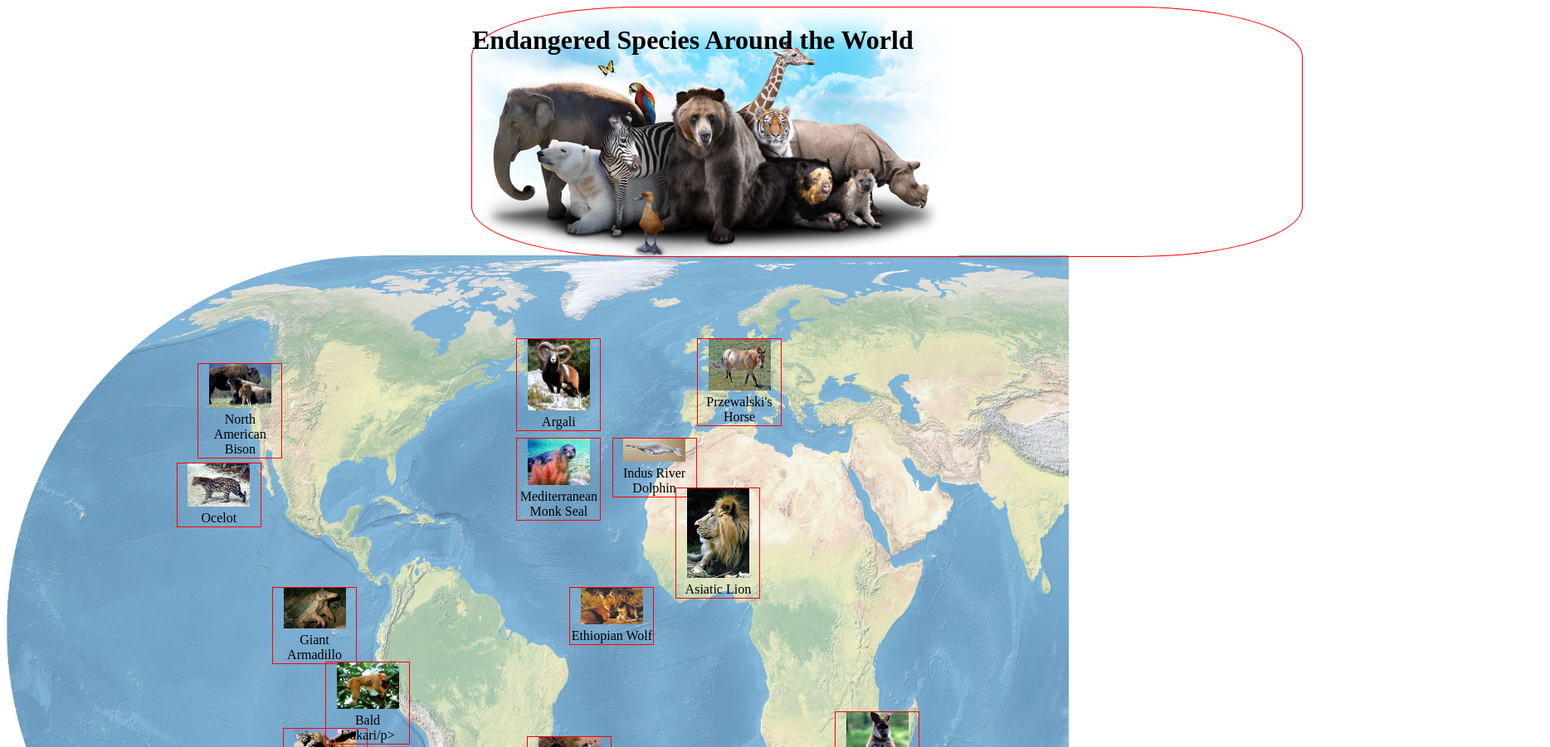
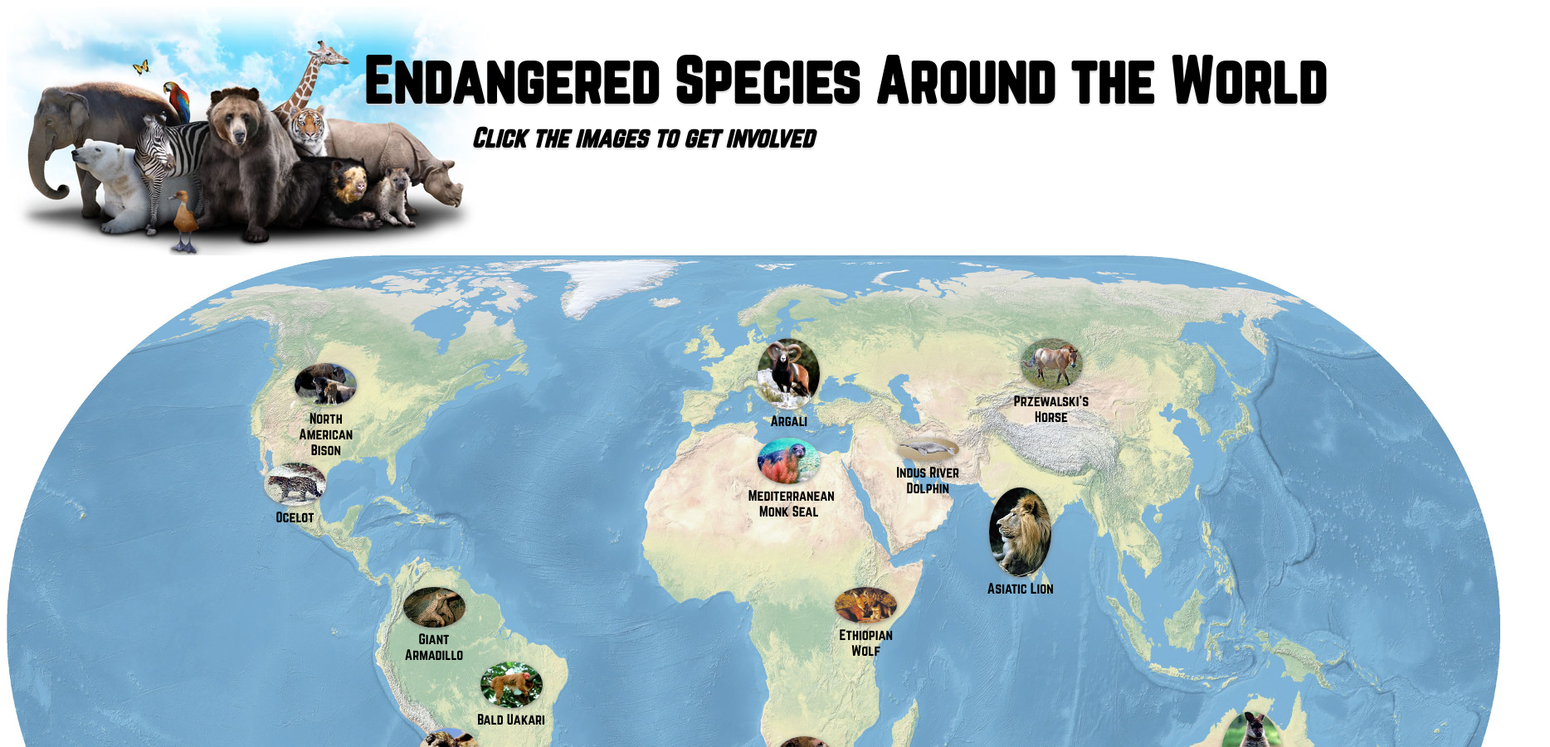
Before and after one commit to pokojt/endangeredAnimals, a plain HTML site: page index.html in a window 1280 px wide. Shown: the top 901 px of the page at 83% size, 1868 px wide, since content can reach past the window. Drawn offline with Linux system fonts and the light colour scheme.

Commit message:
Change mastHead and make all images/text fixed when screen changes

```diff
--- a/css/styles.css
+++ b/css/styles.css
@@ -6,24 +6,55 @@
           box-sizing: border-box;
 }
 
+@font-face {
+  font-family: 'norwester';
+  src: url("norwester.otf");
+}
+
+body {
+  font-family: 'norwester', sans-serif;
+}
+
 .mastHead {
   background-image: url("../img/mastHead.jpg");
   background-repeat: no-repeat;
-  width: 1000px;
+  width: 100%;
   height: 300px;
   position: fixed;
-  margin-left: 560px;
-  border-radius: 20%;
+  /*margin-left: 560px;*/
+  /*border-radius: 30%;*/
   z-index: 1;
-  border: 1px solid red;
 }
 
+.mastHead img {
+  float: left;
+}
+
+.mastHead h1, h3{
+  text-shadow: 0 2px 2px lightgray;
+  position: absolute;
+  display: block;
+  width: 1200px;
+}
+.mastHead h1 {
+  font-size: 70px;
+  left: 430px;
+}
+
+.mastHead h3 {
+  font-size: 30px;
+  left: 560px;
+  top: 110px;
+}
 .map {
   background-image: url("../img/map.jpg");
-  width: 100%;
+  /*width: 100%;
+  height: 100%;*/
+  width: 1860px;
   height: 1000px;
   margin-top: 300px;
   position: absolute;
+  /*position: relative;*/
   background-repeat: no-repeat;
 }
 
@@ -53,10 +84,16 @@
 }
 
 .animal {
-  border: 1px solid red;
   width: 100px;
   text-align: center;
   position: absolute;
+}
+
+.animal img {
+  border-radius: 50%;
+  box-shadow:
+		0 1px 5px gray,
+		inset 0 10px 20px lightgray;
 }
 
 .animal p {
--- a/index.html
+++ b/index.html
@@ -2,11 +2,12 @@
 <html>
   <head>
     <link href="css/styles.css" rel="stylesheet">
-    <title>Pin Board</title>
+    <title>Endangered Species</title>
   </head>
   <body>
     <div class="mastHead">
       <h1>Endangered Species Around the World</h1>
+      <h3><em>Click the images to get involved</em></h3>
     </div>
     <div class="map">
       <div class="africa">
@@ -48,7 +49,7 @@
         </div>
         <div class="animal" id="uakari">
           <img src="img/baldUakari.jpg">
-          <p>Bald Uakari/p>
+          <p>Bald Uakari</p>
         </div>
       </div>
       <div class="northAmerica">
```
Also changed, not shown: css/norwester.otf (added).
